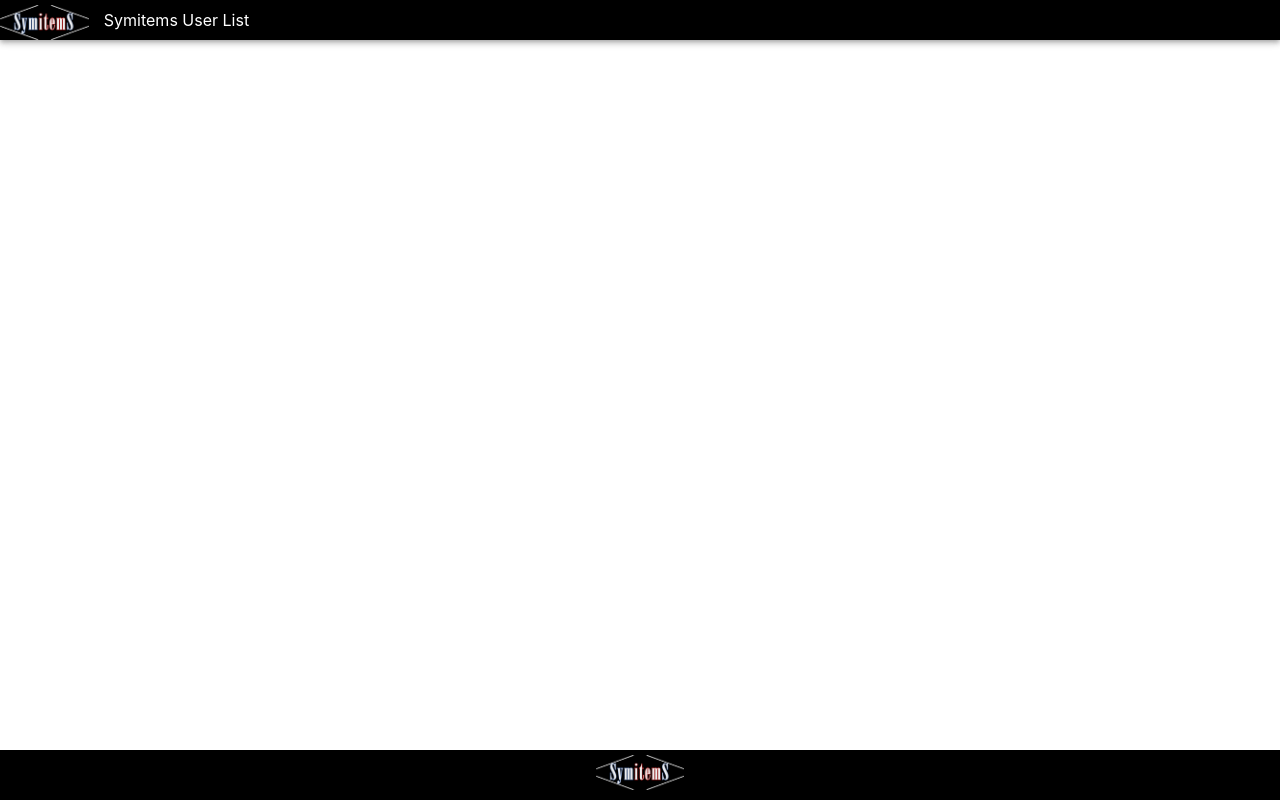
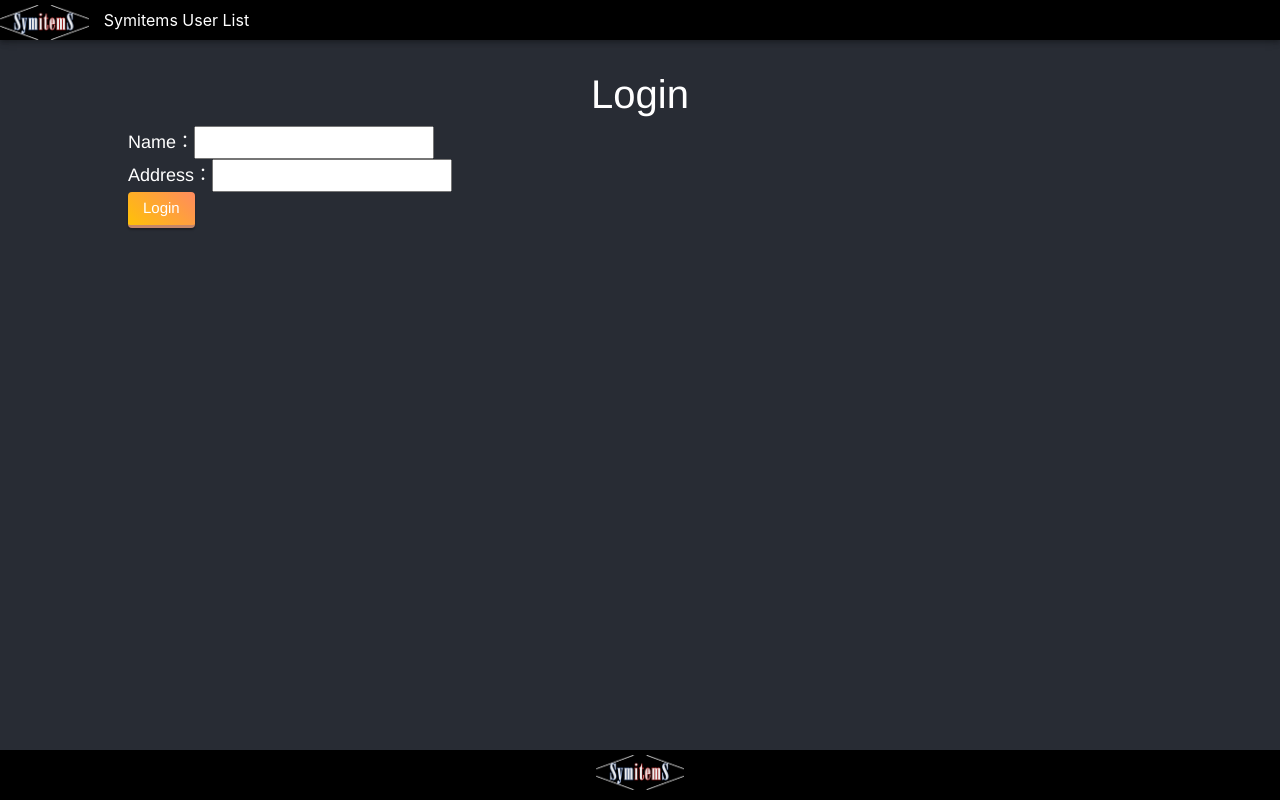
Before and after one commit to yuki3100705/react_app, a React (Create React App) app: page / in a window 1280 px wide. Built offline with nearby package versions, Linux system fonts and the light colour scheme.

Commit message:
react-calendar

```diff
--- a/package.json
+++ b/package.json
@@ -9,7 +9,7 @@
     "axios": "^0.19.2",
     "bootstrap": "^4.5.0",
     "react": "^16.13.1",
-    "react-bootstrap": "^1.0.1",
+    "react-calendar": "^3.1.0",
     "react-dom": "^16.13.1",
     "react-scripts": "3.4.1"
   },
--- a/src/App.js
+++ b/src/App.js
@@ -1,6 +1,7 @@
 import React, { Component } from 'react';
 import './App.css';
 import Header from './Header';
+import Login from './Login';
 import Administrator from './Administrator';
 import Calendar from './Calendar';
 import Footer from './Footer';
@@ -13,8 +14,9 @@ class App extends Component {
       <div className="MyApp">
         <Header />
         <Router>
-          <Route path="/administrator" component={Administrator}></Route>
-          <Route path="/calendar" component={Calendar}></Route>
+          <Route exact path='/' component={Login} />
+          <Route path="/administrator" component={Administrator} />
+          <Route path="/calendar" component={Calendar} />
         </Router>
         <Footer />
       </div>
--- a/src/Calendar.js
+++ b/src/Calendar.js
@@ -1,87 +1,74 @@
 import React, { Component } from 'react';
-import axios from 'axios';
+import ReactCalendar from 'react-calendar';
 import './Calendar.css';
-import ProfileBox from './ProfileBox';
 import { Link } from "react-router-dom";
 
-class Calender extends Component {
-  constructor() {
-    super();
+class Calendar extends Component {
+  constructor(props) {
+    super(props);
     this.state = {
-      url_users: 'http://localhost:3001/users',
-      data: [],
-      regname: '',
-      regaddress: '',
+      date: new Date(),
+      //月のデータ
+      month_days: {
+        20200607: { is_holiday: true },
+        20200614: { is_holiday: true },
+        20200621: { is_holiday: true },
+        20200628: { is_holiday: true },
+        20200617: { text: '二宮 誕生日' },
+        20200624: { text: 'きたりえbirthday' }
+      }
     };
+    this.getTileClass = this.getTileClass.bind(this);
+    this.getTileContent = this.getTileContent.bind(this);
   }
-  componentDidMount() {
-    this.getUser();
+
+  // state の日付と同じ表記に変換
+  getFormatDate(date) {
+    return `${date.getFullYear()}${('0' + (date.getMonth() + 1)).slice(-2)}${('0' + date.getDate()).slice(-2)}`;
   }
-  getUser() {
-    axios
-      .get(this.state.url_users)
-      .then((results) => {
-        console.log(results.data);
-        this.setState({
-          data: results.data,
-        });
-      },)
-      .catch((error) => {
-        if (error.response) {
-          // このリクエストはステータスコードとともに作成されます
-          // 2xx系以外の時にエラーが発生します
-          console.log(error.response.data);
-          console.log(error.response.status);
-          console.log(error.response.headers);
-        } else if (error.request) {
-          // このリクエストはレスポンスが返ってこない時に作成されます。
-          // `error.request`はXMLHttpRequestのインスタンスです。
-          console.log(error.request);
-        } else {
-          //それ以外で何か以上が起こった時
-          console.log('Error', error.message);
+
+  //日付のクラスを付与 (祝日用)
+  getTileClass({ date, view }) {
+    // 月表示のときのみ
+    if (view !== 'month') {
+      return '';
+    }
+    const day = this.getFormatDate(date);
+    return (this.state.month_days[day] && this.state.month_days[day].is_holiday) ?
+      'holiday' : '';
+  }
+
+  //日付の内容を出力
+  getTileContent({ date, view }) {
+    // 月表示のときのみ
+    if (view !== 'month') {
+      return null;
+    }
+    const day = this.getFormatDate(date);
+    return (
+      <p>
+        <br />
+        {(this.state.month_days[day] && this.state.month_days[day].text) ?
+          this.state.month_days[day].text : ' '
         }
-        console.log(error.config);
-      });
-  }
-  registerUser(regname, regaddress) {
-    const user = { name : regname, address : regaddress };
-    axios.post(this.state.url_users, user).then(this.getUser.bind(this));
-    this.setState({regname: '', regaddress: ''});
-  }
-  changeRegName(e) {
-    this.setState({regname: e.target.value});
-  }
-  changeRegAddress(e) {
-    this.setState({regaddress: e.target.value});
+      </p>
+    );
   }
 
   render() {
     return (
       <div className="MyContent">
-        <h1 className="MyContent-title">実はカレンダー画面です。</h1>
+        <h1>Symitems Calendar</h1>
         <Link to="/administrator">Administrator</Link>
-        <div>名前：<input value={this.state.regname} onChange={this.changeRegName.bind(this)} style={{display: 'inline-block', _display: 'inline'}} /></div>
-        <div>連絡先：<input value={this.state.regaddress} onChange={this.changeRegAddress.bind(this)} style={{display: 'inline-block', _display: 'inline'}} /></div>
-        <div className="AddButton">
-          <button
-            type="button"
-            className="MyButton"
-            onClick={() => this.registerUser(this.state.regname, this.state.regaddress)}
-          >
-            登録
-          </button>
-        </div>
-        <div className="grid">
-          <div className="row">
-            {this.state.data.map((value) => {
-              return <ProfileBox data={value} url_users={this.state.url_users} getUser={this.getUser.bind(this)} />;
-            })}
-          </div>
-        </div>
+        <ReactCalendar
+          locale="ja-JP"
+          value={this.state.date}
+          tileClassName={this.getTileClass}
+          tileContent={this.getTileContent}
+        />
       </div>
     );
   }
 }
 
-export default Calender;
+export default Calendar;
--- /dev/null
+++ b/src/Login.css
@@ -0,0 +1,45 @@
+h1{
+  text-align: center;
+}
+
+.MyContent {
+  position: absolute;
+  background-color: #282c34;
+  padding-top: 70px;
+  padding-left: 10%;
+  padding-right: 10%;
+  height: calc(100vh - 50px);
+  width: 100%;
+  font-size: calc(10px + 1vmin);
+  font-family: "Avenir LT W01 35 Light", "Century Gothic", "Meiryo", Helvetica, Arial, sans-serif;
+  color: white;
+  overflow-x: hidden;
+  overflow-y: scroll;
+}
+
+.MyButton {
+  display: inline-block;
+  font-size: 15px;
+  padding: 5px 15px;
+  text-decoration: none;
+  border-radius: 4px;
+  color: #ffffff;
+  background-image: linear-gradient(45deg, #FFC107 0%, #ff8b5f 100%);
+  box-shadow: 0px 2px 2px rgba(0, 0, 0, 0.29);
+  border-bottom: solid 3px #c58668;
+}
+
+.MyButton:hover {
+  opacity: 0.7;
+}
+
+.MyButton:active {
+  -webkit-transform: translateY(4px);
+  transform: translateY(4px);
+  box-shadow: 0px 0px 1px rgba(0, 0, 0, 0.2);
+  border-bottom: none;
+}
+
+.AddButton{
+  padding-bottom: 15px;
+}
--- /dev/null
+++ b/src/Login.js
@@ -0,0 +1,34 @@
+import React, { Component } from 'react';
+import axios from 'axios';
+import './Login.css';
+import { Link } from "react-router-dom";
+
+class Login extends Component {
+  constructor() {
+    super();
+    this.state = {
+      regname: '',
+      regaddress: '',
+    };
+  }
+
+  changeRegName(e) {
+    this.setState({regname: e.target.value});
+  }
+  changeRegAddress(e) {
+    this.setState({regaddress: e.target.value});
+  }
+
+  render() {
+    return (
+      <div className="MyContent">
+        <h1 className="MyContent-title">Login</h1>
+        <div>Name：<input value={this.state.regname} onChange={this.changeRegName.bind(this)} style={{display: 'inline-block', _display: 'inline'}} /></div>
+        <div>Address：<input value={this.state.regaddress} onChange={this.changeRegAddress.bind(this)} style={{display: 'inline-block', _display: 'inline'}} /></div>
+        <Link to="/administrator" className="MyButton">Login</Link>
+      </div>
+    );
+  }
+}
+
+export default Login;
--- a/src/ProfileBox.css
+++ b/src/ProfileBox.css
@@ -13,6 +13,7 @@ p {
 
 .list-user{
   margin-bottom: 25px;
+  height: 200px;
   padding: 34px 25px 22px;
   text-align: center;
   background-color: whitesmoke;
```
Also changed, not shown: 1 other file (tests, documents, lock files or other folders).
